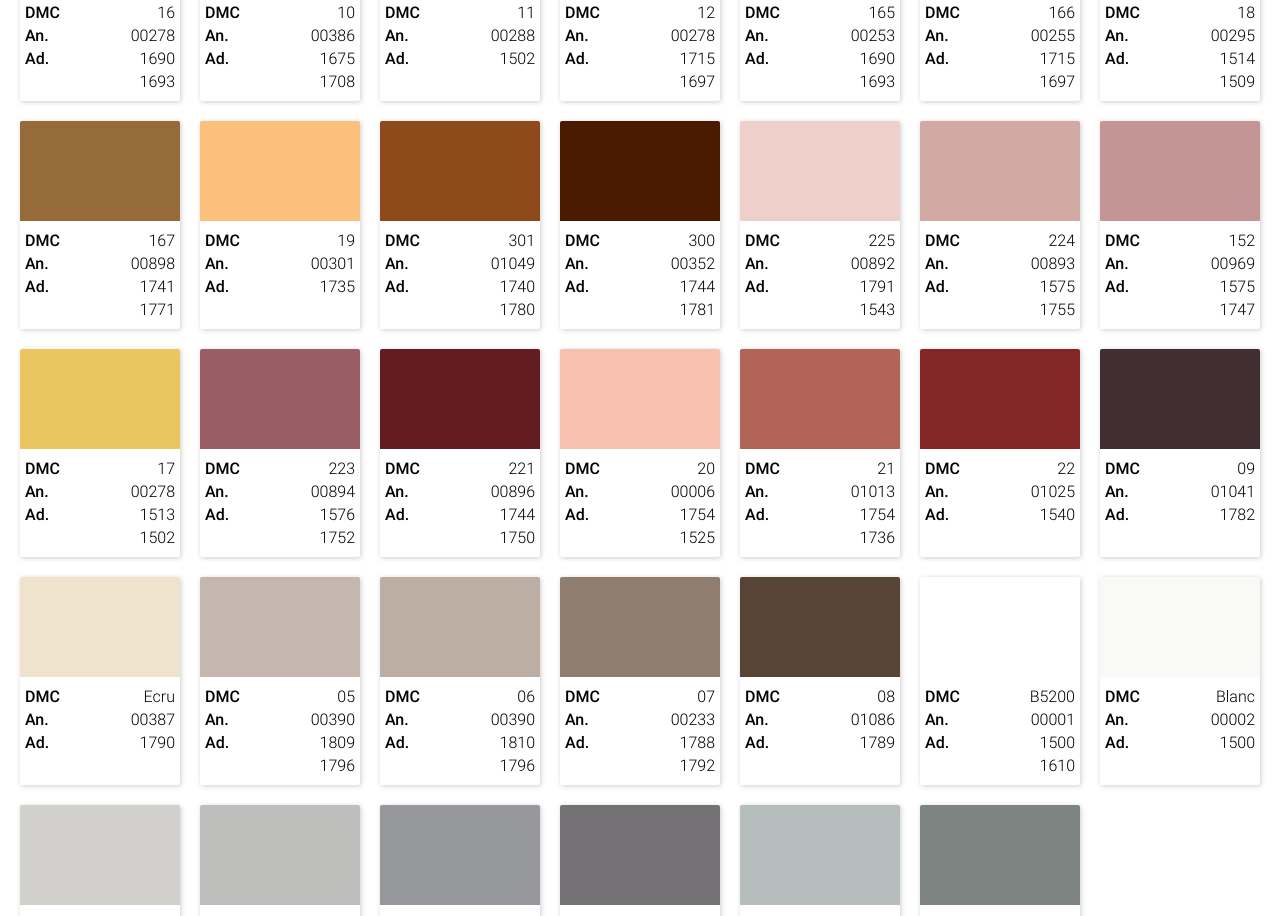
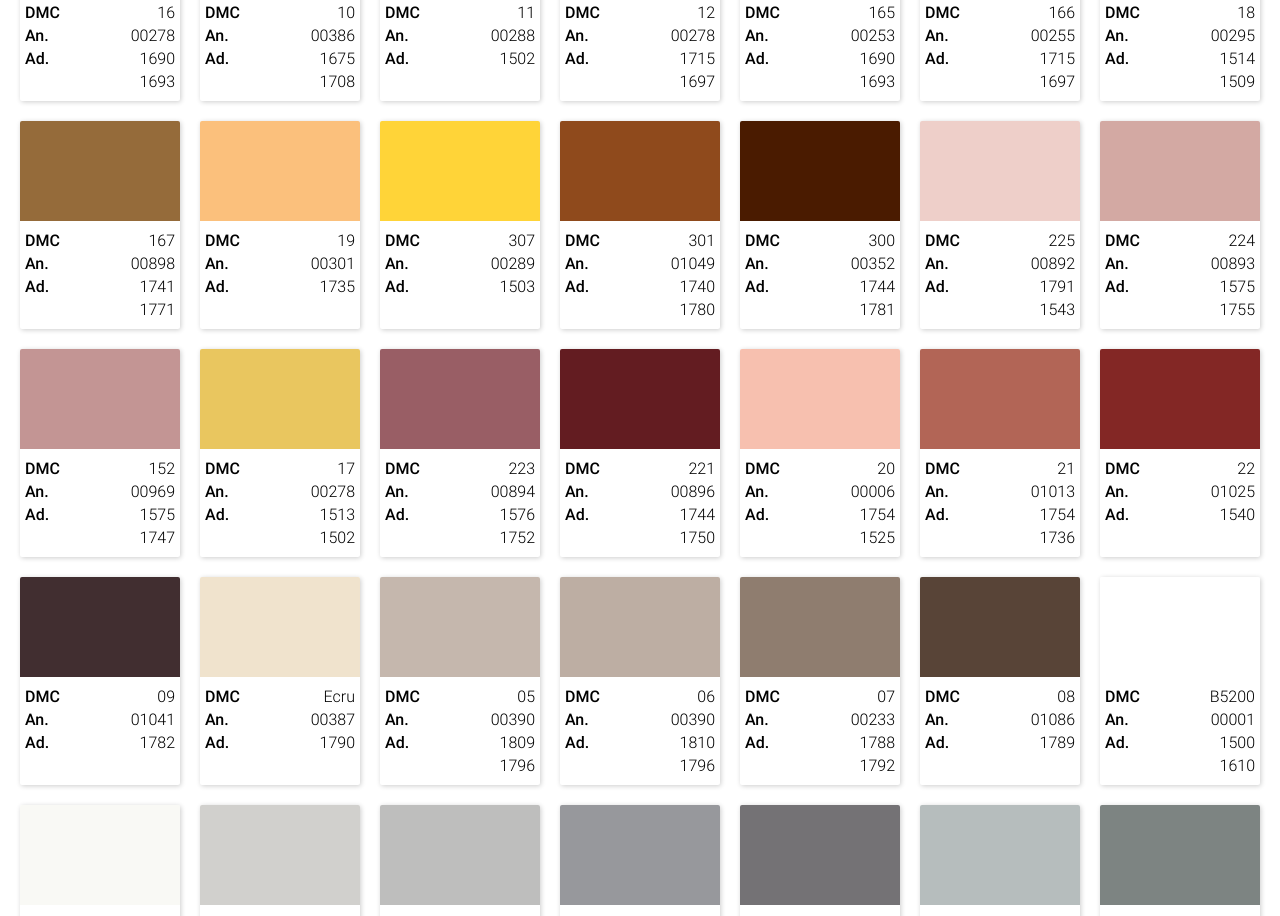
Before and after one commit to edworczak/thread-colours-substitutes, a React (Vite) app: page / in a window 1280 px wide. Shown: the part 1360-2276 px from the top of the page. Built offline with nearby package versions, Linux system fonts and the light colour scheme.

Commit message:
Fixed exact match

```diff
--- a/src/components/colour-list/colour-list.jsx
+++ b/src/components/colour-list/colour-list.jsx
@@ -10,6 +10,7 @@
     if (colour1.order > colour2.order) return 1;
     return 0;
   });
+
   return (
     <ColourListWrapper>
       {orderedColours.map((colour) => {
--- a/src/components/colour/colour.jsx
+++ b/src/components/colour/colour.jsx
@@ -94,14 +94,19 @@
         setSearchMatch(false);
       }
 
+      const ariadnaArr = ariadna.split(" ");
+
       setExactBrand({
         dmc: data.number === dmc,
         anchor: data.number === anchor,
-        ariadna: data.number === ariadna,
+        ariadna: data.number === ariadnaArr[0] || data.number === ariadnaArr[1],
       });
 
       setExactMatch(
-        data.number === dmc || data.number === anchor || data.number === ariadna
+        data.number === dmc ||
+          data.number === anchor ||
+          data.number === ariadnaArr[0] ||
+          data.number === ariadnaArr[1]
       );
     });
   };
--- a/src/data/colours.jsx
+++ b/src/data/colours.jsx
@@ -551,6 +551,14 @@
     anchor: "01005",
     ariadna: "1554 1555",
   },
+  dmc307: {
+    id: "dmc307",
+    order: 339,
+    rgb: "#FFD438",
+    dmc: "307",
+    anchor: "00289",
+    ariadna: "1503",
+  },
 };
 
 export default colours;
```
